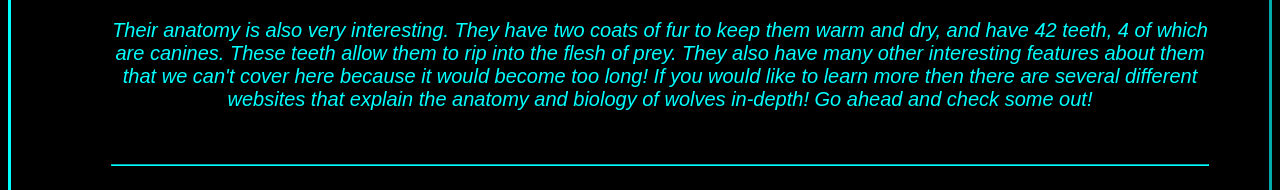
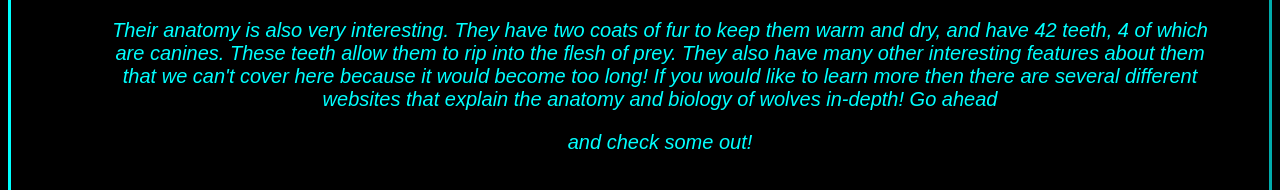
Before and after one commit to FireLegend01/ColorWolf1.github.io, a plain HTML site: page Index.html in a window 1280 px wide. Shown: the part 5520-5710 px from the top of the page. Drawn offline with Linux system fonts and the light colour scheme; a script that the page names is missing.

Commit message:
Update Index.html

```diff
--- a/Index.html
+++ b/Index.html
@@ -203,7 +203,7 @@ img:hover {transform: scale(1.02);}
                                 <br>
                                 <li> Wolves have even better hearing than dogs, which means they can hear miles (litterally!) away in an open field. <br> <a href="https://wolf.org/original-articles/how-wolves-use-their-sense-of-hearing-to-engage-the-world/" target="_blank">("How wolves use hearing to engage the world" - wolf.org, Nov 1, 2021)</a><br></li>
                                 <br>
-                                <p style="text-align:center"> Their anatomy is also very interesting. They have two coats of fur to keep them warm and dry, and have 42 teeth, 4 of which are canines. These teeth allow them to rip into the flesh of prey. They also have many other interesting features about them that we can't cover here because it would become too long! If you would like to learn more then there are several different websites that explain the anatomy and biology of wolves in-depth! Go ahead and check some out! </p>
+                                <p style="text-align:center"> Their anatomy is also very interesting. They have two coats of fur to keep them warm and dry, and have 42 teeth, 4 of which are canines. These teeth allow them to rip into the flesh of prey. They also have many other interesting features about them that we can't cover here because it would become too long! If you would like to learn more then there are several different websites that explain the anatomy and biology of wolves in-depth! Go ahead</p> <p text-align:left>and check some out! </p>
                     <br>
                     <artricle>
                     <hr>
```
